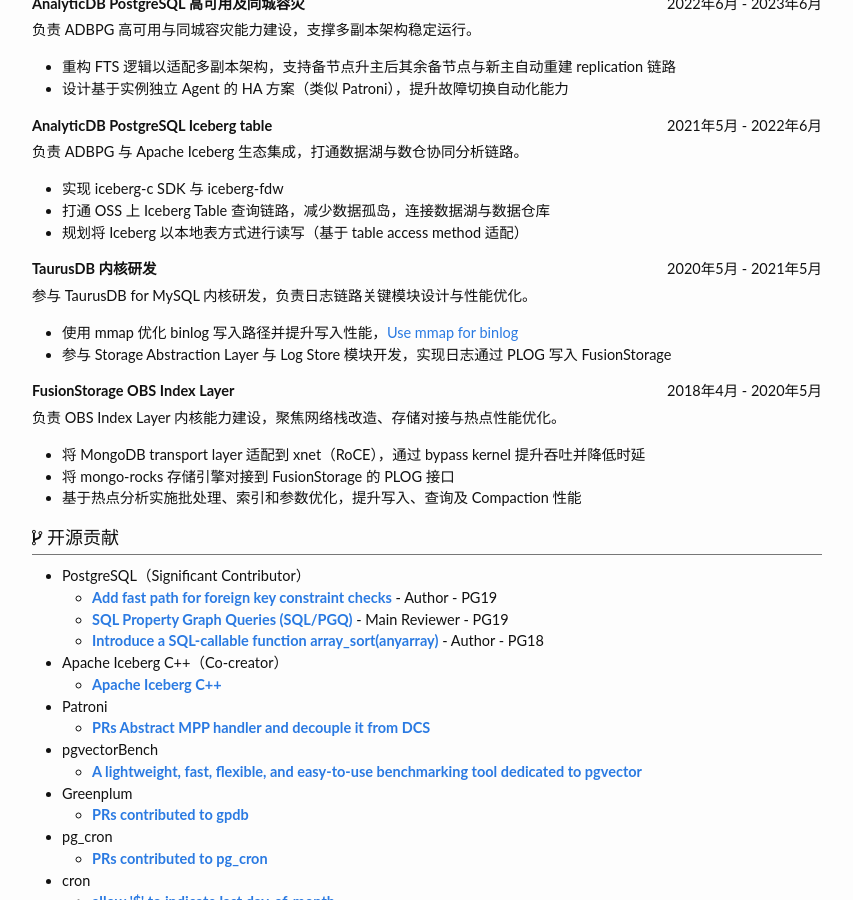
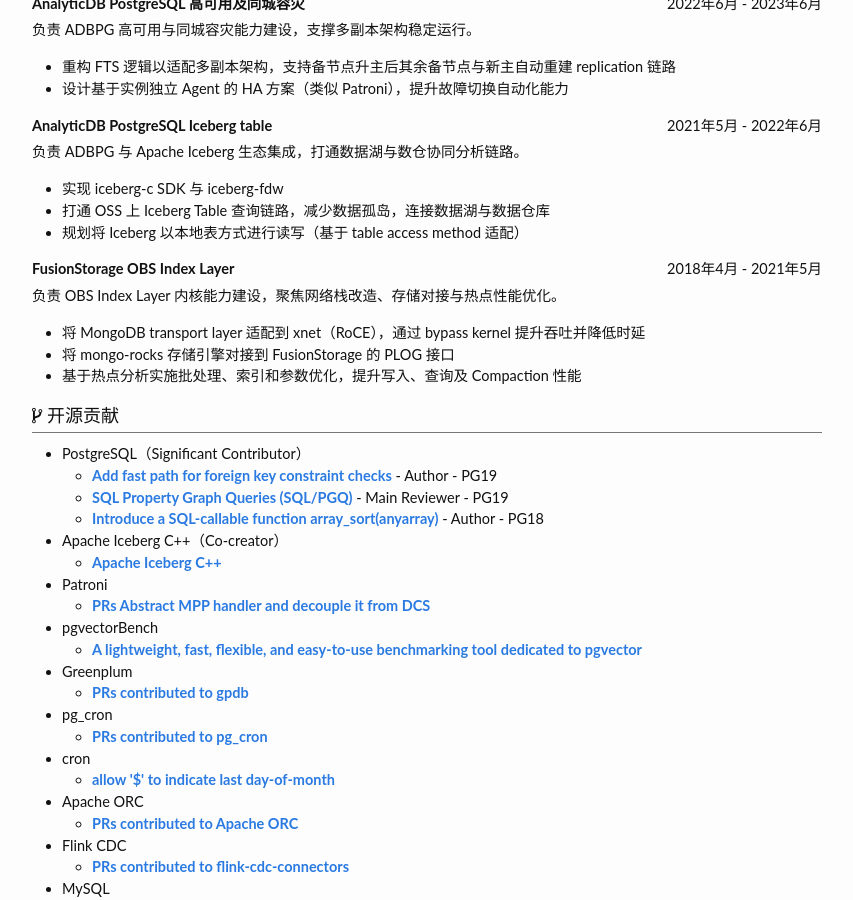
Before and after one commit to zhjwpku/zhjwpku.github.io, a Jekyll site: the page built from resume.html, in a window 1280 px wide and 900 px high, scrolled down 1110 px. Shown: the whole window, without its empty margins (213-1066 px from the left). Built offline with Jekyll 4.4.1, drawn with Linux system fonts in a browser that asks for light colours; comment, search, counter and statistics services are not loaded.

Commit message:
Update resume project history

```diff
--- a/resume.html
+++ b/resume.html
@@ -97,14 +97,7 @@
         <li>规划将 Iceberg 以本地表方式进行读写（基于 table access method 适配）</li>
       </ul>
 
-      <div><strong>TaurusDB 内核研发</strong><span style="float:right">2020年5月 - 2021年5月</span></div>
-      <p style="margin-top: 5px;">参与 TaurusDB for MySQL 内核研发，负责日志链路关键模块设计与性能优化。</p>
-      <ul>
-        <li>使用 mmap 优化 binlog 写入路径并提升写入性能，<a href="https://github.com/mysql/mysql-server/pull/314">Use mmap for binlog</a></li>
-        <li>参与 Storage Abstraction Layer 与 Log Store 模块开发，实现日志通过 PLOG 写入 FusionStorage</li>
-      </ul>
-
-      <div><strong>FusionStorage OBS Index Layer</strong><span style="float:right">2018年4月 - 2020年5月</span></div>
+      <div><strong>FusionStorage OBS Index Layer</strong><span style="float:right">2018年4月 - 2021年5月</span></div>
       <p style="margin-top: 5px;">负责 OBS Index Layer 内核能力建设，聚焦网络栈改造、存储对接与热点性能优化。</p>
       <ul>
         <li>将 MongoDB transport layer 适配到 xnet（RoCE），通过 bypass kernel 提升吞吐并降低时延</li>
```
Also changed, not shown: 4 other files.
